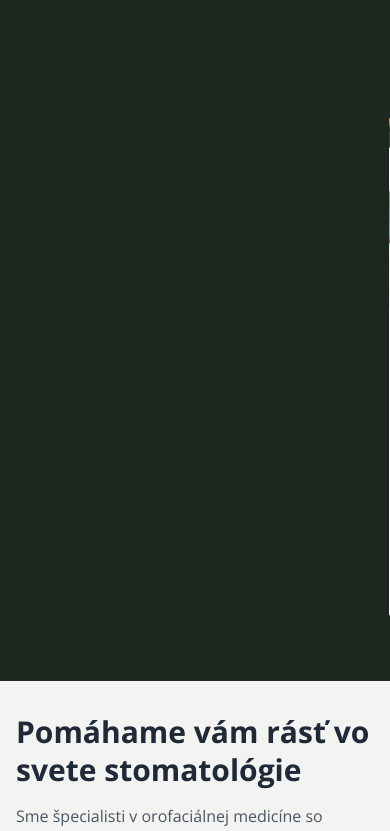
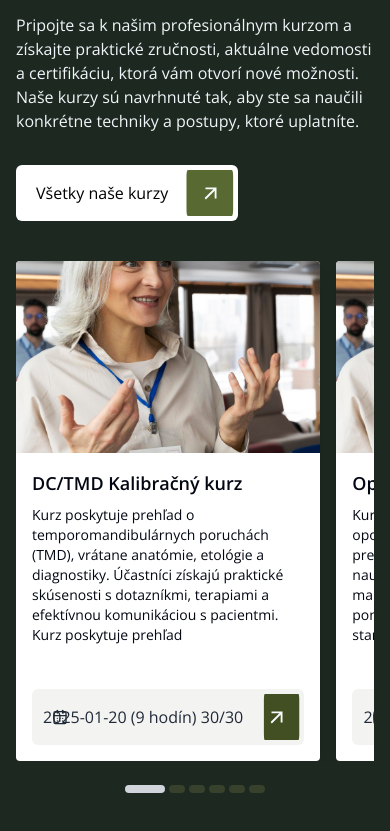
Before and after one commit to dejvidEm/dentistry_courses, a React (Vite) app: page / in a window 390 px wide. Shown: the part 1743-2574 px from the top of the page. Built offline with nearby package versions, Linux system fonts and the light colour scheme.

Commit message:
clickup upravy BUGov

```diff
--- a/src/components/pages/BlogPage.tsx
+++ b/src/components/pages/BlogPage.tsx
@@ -4,8 +4,51 @@ import BlogPostCard from "../ui/BlogPost";
 import Breadcrumbs from "../ui/Breadcrumbs";
 import DentalCareTable from "../ui/tableBlog";
 import { Link } from "react-router-dom";
+import { useRef, useState } from "react";
+
+const blogPosts = [
+  {
+    id: 1,
+    category: "Kategoria",
+    imageUrl: "/images/banner_photo.png",
+    title: "Ako správne vykonať dentálnu hygienu",
+    description:
+      "Naučte sa najlepšie postupy a techniky, aby ste svojim pacientom poskytli profesionálnu a dôklad...",
+    date: "16.10.2024",
+  },
+  {
+    id: 2,
+    category: "Kategoria",
+    imageUrl: "/images/banner_photo.png",
+    title: "Ako správne vykonať dentálnu hygienu",
+    description:
+      "Naučte sa najlepšie postupy a techniky, aby ste svojim pacientom poskytli profesionálnu a dôklad...",
+    date: "16.10.2024",
+  },
+  {
+    id: 3,
+    category: "Kategoria",
+    imageUrl: "/images/banner_photo.png",
+    title: "Ako správne vykonať dentálnu hygienu",
+    description:
+      "Naučte sa najlepšie postupy a techniky, aby ste svojim pacientom poskytli profesionálnu a dôklad...",
+    date: "16.10.2024",
+  },
+];
 
 const BlogPage = () => {
+  const [activeBlogSlide, setActiveBlogSlide] = useState(0); // Rozlišujeme názov
+    const blogSliderRef = useRef<HTMLDivElement | null>(null); // Rozlišujeme referenciu
+
+    const handleBlogScroll = () => {
+      if (blogSliderRef.current) {
+        const scrollLeft = blogSliderRef.current.scrollLeft;
+        const cardWidth = blogSliderRef.current.offsetWidth;
+        const index = Math.round(scrollLeft / cardWidth);
+        setActiveBlogSlide(index);
+      }
+    };
+
   return (
     <div>
       <section className="w-full bg-white px-4 lg:px-20">
@@ -17,20 +60,20 @@ const BlogPage = () => {
 {/* Hero Section */}
 <section className="max-w-[1420px] bg-white mx-auto py-12 lg:py-24 border-b-2 border-gray-1">
   <div className="max-w-[1600px] mx-auto flex flex-col lg:flex-row items-center lg:items-start justify-between px-4 gap-8">
-          <h1 className="text-[36px] lg:text-[58px] leading-none font-semibold text-center lg:text-left">
+    <h1 className="text-[28px] sm:text-[36px] lg:text-[58px] leading-tight font-semibold text-center lg:text-left">
       Ako správne vykonať <br /> dentálnu hygienu
     </h1>
-          <p className="text-[#736E69] text-center lg:text-left lg:w-[500px]">
+    <p className="text-[#736E69] text-center lg:text-left lg:w-[500px] text-sm sm:text-base">
       Zistite, ako správne vykonávať dentálnu hygienu, predchádzať zubným
       ochoreniam a udržiavať zdravý úsmev. Naučte sa používať správne
       techniky čistenia a výber vhodných pomôcok na starostlivosť o zuby.
-            Starajte sa o svoju dentálnu hygienu a predchádzajte problémom.
     </p>
   </div>
 </section>
 
-      <section className="max-w-[1600px] mx-auto flex flex-row justify-between px-[88px] py-8 bg-white">
-        <div className="flex flex-row gap-4">
+{/* Meta Info Section */}
+<section className="max-w-[1600px] mx-auto flex flex-col sm:flex-row justify-between px-4 sm:px-[88px] py-8 bg-white gap-4">
+  <div className="flex flex-row gap-4 items-center">
     <h2 className="text-orange-1">Kategoria</h2>
     <p>15.10 2024</p>
   </div>
@@ -38,7 +81,7 @@ const BlogPage = () => {
     <img
       src="/images/review_profile_photo.png"
       alt="post photo"
-            className="w-16 h-16 rounded-full object-cover border border-gray-200"
+      className="w-12 h-12 sm:w-16 sm:h-16 rounded-full object-cover border border-gray-200"
     />
     <div className="flex flex-col">
       <p className="text-gray-5">Napísala</p>
@@ -47,82 +90,57 @@ const BlogPage = () => {
   </div>
 </section>
 
-      <section className="mx-auto flex flex-row justify-center bg-white mb-20">
+{/* Banner Section */}
+<section className="mx-auto flex flex-col justify-center bg-white mb-20 px-4">
   <img
     src="/images/banerBlog.png"
     alt="banner"
-          className="w-[1400px] md:w-[1200px] px-4 lg:px-2 mx-auto object-cover"
+    className="w-full md:w-[1200px] mx-auto object-cover"
   />
 </section>
 
-      <section className="clanok w-full bg-[#F3F3F1] p-20 my-20">
+{/* Article Section */}
+<section className="clanok w-full bg-[#F3F3F1] px-4 sm:p-20 my-20">
   <div className="bg-white max-w-[1200px] mx-auto rounded p-8 flex flex-col items-center gap-8">
     <div className="text-start">
-            <h1 className="font-semibold text-3xl py-4">Nadpis článku</h1>
-            <p className="leading-7 pb-4 text-gray-5">
-              Lorem ipsum dolor sit amet consectetur. Orci facilisis sed
-              habitant egestas turpis. Malesuada etiam turpis pharetra pharetra.
-              Purus quisque id nunc nunc nec at. Arcu odio eu ultrices felis
-              consectetur ultrices sit felis eget. Eget phasellus non lacus
-              etiam aliquam eget rhoncus neque. Vel arcu orci sapien porttitor
-              vel feugiat risus a. Nec tortor in quis in sit lobortis. In
-              phasellus non cursus massa quis cursus fames ut. Ut ac vitae
-              varius integer sed feugiat est.
+      <h1 className="font-semibold text-2xl sm:text-3xl py-4">Nadpis článku</h1>
+      <p className="leading-7 pb-4 text-gray-5 text-sm sm:text-base">
+        Lorem ipsum dolor sit amet consectetur. Orci facilisis sed habitant
+        egestas turpis. Malesuada etiam turpis pharetra pharetra.
       </p>
       <ul className="leading-8 underline list-disc pl-4 text-gray-5">
         <li>Bold text - Zabezpečenie domácnosti</li>
         <li>Bold text - Zabezpečenie domácnosti</li>
         <li>Bold text - Zabezpečenie domácnosti</li>
       </ul>
-
-            <h1 className="font-semibold text-3xl py-4">
-              Nadpis druhého článku
-            </h1>
-            <p className="leading-7 pb-4 text-gray-5">
-              Lorem ipsum dolor sit amet consectetur. Orci facilisis sed
-              habitant egestas turpis. Malesuada etiam turpis pharetra pharetra.
-              Purus quisque id nunc nunc nec at. Arcu odio eu ultrices felis
-              consectetur ultrices sit felis eget. Eget phasellus non lacus
-              etiam aliquam eget rhoncus neque. Vel arcu orci sapien porttitor
-              vel feugiat risus a. Nec tortor in quis in sit lobortis. In
-              phasellus non cursus massa quis cursus fames ut. Ut ac vitae
-              varius integer sed feugiat est.
-            </p>
-            <ul className="leading-8 underline list-disc pl-4 text-gray-5">
-              <li>Bold text - Zabezpečenie domácnosti</li>
-              <li>Bold text - Zabezpečenie domácnosti</li>
-              <li>Bold text - Zabezpečenie domácnosti</li>
-            </ul>
-          </div>
-          <div className="flex flex-row gap-4">
-            <div className="flex flex-col items-center gap-1">
-              <img src="/images/blogpost.png" alt="blogpost" className="w-96" />
-              <p className="text-sm text-gray-5">
-                Image courtesy of Laura Davidson via Unsplash
+      <h1 className="font-semibold text-2xl sm:text-3xl py-4">Nadpis druhého článku</h1>
+      <p className="leading-7 pb-4 text-gray-5 text-sm sm:text-base">
+        Lorem ipsum dolor sit amet consectetur. Orci facilisis sed habitant
+        egestas turpis. Malesuada etiam turpis pharetra pharetra.
       </p>
     </div>
+    <div className="flex flex-col sm:flex-row gap-4">
       <div className="flex flex-col items-center gap-1">
-              <img src="/images/blogpost.png" alt="blogpost" className="w-96" />
-              <p className="text-sm text-gray-5">
-                Image courtesy of Laura Davidson via Unsplash
-              </p>
+        <img src="/images/blogpost.png" alt="blogpost" className="w-full sm:w-96" />
+        <p className="text-sm text-gray-5">Image courtesy of Laura Davidson via Unsplash</p>
+      </div>
+      <div className="flex flex-col items-center gap-1">
+        <img src="/images/blogpost.png" alt="blogpost" className="w-full sm:w-96" />
+        <p className="text-sm text-gray-5">Image courtesy of Laura Davidson via Unsplash</p>
       </div>
     </div>
-
     <DentalCareTable />
-
-          <div className="border-b-2 border-gray-3 w-[96%]"></div>
-
-          <section className="flex flex-row gap-2 items-center w-full px-4">
-            <h2 className="font-semibold">Zdieľať: </h2>
+    <div className="border-b-2 border-gray-3 w-full"></div>
+    <section className="flex flex-col sm:flex-row gap-4 items-center w-full px-4">
+      <h2 className="font-semibold">Zdieľať:</h2>
       <div className="flex flex-row gap-2">
-              <div className="bg-[#414F22] hover:bg-[#586A31] flex h-9 items-center align-middle p-2 cursor-pointer">
+        <div className="bg-[#414F22] hover:bg-[#586A31] flex h-9 items-center p-2 cursor-pointer">
           <FaFacebook className="text-slate-100" size={20} />
         </div>
-              <div className="bg-[#414F22] hover:bg-[#586A31] flex h-9 items-center align-middle p-2 cursor-pointer">
+        <div className="bg-[#414F22] hover:bg-[#586A31] flex h-9 items-center p-2 cursor-pointer">
           <FaInstagram className="text-slate-100" size={23} />
         </div>
-              <div className="bg-[#414F22] hover:bg-[#586A31] flex h-9 items-center align-middle p-2 cursor-pointer">
+        <div className="bg-[#414F22] hover:bg-[#586A31] flex h-9 items-center p-2 cursor-pointer">
           <FaPaperPlane className="text-slate-100" size={18} />
         </div>
       </div>
@@ -131,43 +149,62 @@ const BlogPage = () => {
 </section>
 
       {/* Sekcia s článkami */}
-      <section className="max-w-[1400px] mx-auto flex flex-col gap-4 pb-28">
-        <div className="flex flex-col gap-2">
-          <div className="flex flex-row pb-4 justify-between items-center max-w-[1200px] w-full mx-auto">
-            <h1 className="font-semibold text-4xl">
-              Inšpirujte sa našimi <br /> článkami!
-            </h1>
-            <Link to="/blog"><ArrowButton text="Všetky Naše články" /></Link>
+      <section className="w-full mx-auto py-16">
+  <div className="max-w-7xl mx-auto px-4">
+    <h2 className="text-3xl font-bold text-gray-800 pb-4">
+      Inšpirujte sa našimi článkami!
+    </h2>
+    <Link to="/blog">
+      <ArrowButton text="Všetky naše články" />
+    </Link>
+
+    {/* Slider pre mobilné zariadenia */}
+    <div
+      ref={blogSliderRef}
+      className="my-10 flex overflow-x-auto snap-x snap-mandatory space-x-4 scrollbar-hide md:hidden pb-2"
+      onScroll={handleBlogScroll}
+    >
+      {blogPosts.map((post) => (
+        <div key={post.id} className="w-[85%] flex-shrink-0 snap-start">
+          <BlogPostCard
+            category={post.category}
+            imageUrl={post.imageUrl}
+            title={post.title}
+            description={post.description}
+            date={post.date}
+          />
         </div>
+      ))}
     </div>
-        <div className="flex flex-row justify-center gap-6 max-w-[1200px] mx-auto">
+
+    {/* Grid pre desktop */}
+    <div className="mt-10 grid-cols-1 md:grid-cols-3 gap-4 hidden md:grid">
+      {blogPosts.map((post) => (
+        <div key={post.id} className="">
           <BlogPostCard
-            category={"Kategoria"}
-            imageUrl={"/images/banner_photo.png"}
-            title={"Ako správne vykonať dentálnu hygienu"}
-            description={
-              "Naučte sa najlepšie postupy a techniky, aby ste svojim pacientom poskytli profesionálnu a dôklad..."
-            }
-            date={"16.10.2024"}
+            category={post.category}
+            imageUrl={post.imageUrl}
+            title={post.title}
+            description={post.description}
+            date={post.date}
           />
-          <BlogPostCard
-            category={"Kategoria"}
-            imageUrl={"/images/banner_photo.png"}
-            title={"Ako správne vykonať dentálnu hygienu"}
-            description={
-              "Naučte sa najlepšie postupy a techniky, aby ste svojim pacientom poskytli profesionálnu a dôklad..."
-            }
-            date={"16.10.2024"}
-          />
-          <BlogPostCard
-            category={"Kategoria"}
-            imageUrl={"/images/banner_photo.png"}
-            title={"Ako správne vykonať dentálnu hygienu"}
-            description={
-              "Naučte sa najlepšie postupy a techniky, aby ste svojim pacientom poskytli profesionálnu a dôklad..."
-            }
-            date={"16.10.2024"}
-          />
+        </div>
+      ))}
+    </div>
+
+    {/* Indikátory (pásiky) pre mobil */}
+    <div className="flex justify-center items-center mt-6 space-x-1 md:hidden">
+      {blogPosts.map((_, index) => (
+        <div
+          key={index}
+          className={`h-2 rounded transition-all duration-300 ${
+            activeBlogSlide === index
+              ? "bg-[#38412b] w-10" // Aktívny pásik: tmavší a dlhší
+              : "bg-gray-300 w-4" // Neaktívne pásiky: kratšie a svetlejšie
+          }`}
+        ></div>
+      ))}
+    </div>
   </div>
 </section>
     </div>
--- a/src/components/pages/Homepage.tsx
+++ b/src/components/pages/Homepage.tsx
@@ -6,6 +6,7 @@ import ResponsiveSlider from "../ui/Slider";
 import { useRef, useState } from "react";
 import ArrowButton from "../ui/ArrowButton";
 import { Link } from "react-router-dom";
+import BlogPostCard from "../ui/BlogPost";
 
 // Typy pre dynamické dáta
 interface Feature {
@@ -205,6 +206,18 @@ const HomePage: React.FC = () => {
     }
   };
 
+  const [activeKurzSlide, setActiveKurzSlide] = useState(0); // Rozlišujeme názov
+  const kurzSliderRef = useRef<HTMLDivElement | null>(null); // Rozlišujeme referenciu
+
+  const handleKurzScroll = () => {
+    if (kurzSliderRef.current) {
+      const scrollLeft = kurzSliderRef.current.scrollLeft;
+      const cardWidth = kurzSliderRef.current.offsetWidth;
+      const index = Math.round(scrollLeft / cardWidth);
+      setActiveKurzSlide(index);
+    }
+  };
+
   const blogPosts = [
     {
       id: 1,
@@ -350,8 +363,8 @@ const HomePage: React.FC = () => {
 </section>
 
       {/* tmavozelena sekcia s kurzami */}
-      <section className="w-full mx-auto slider bg-[#1C2820] py-16 px-16 flex flex-col gap-12">
-        <div className="flex max-w-[1600px] mx-auto flex-col justify-between items-start">
+      <section className="w-full mx-auto slider bg-[#1C2820] py-16 px-16 hidden md:flex flex-col gap-12">
+        <div className="flex max-w-[1400px] mx-auto flex-col justify-between items-start">
           <div className="flex flex-row pb-8">
             <div className="flex flex-col gap-2 w-3/5">
               <h1 className="text-slate-100 text-3xl font-bold mb-4">
@@ -395,11 +408,71 @@ const HomePage: React.FC = () => {
                 capacity={course.capacity}
               />
             ))}
-            visibleItems={4}
+            visibleItems={3}
             showPartialNext={true}
           />
         </div>
       </section>
+
+
+
+
+      <section className="bg-[#1C2820] w-full mx-auto py-16 block md:hidden">
+  <div className="max-w-7xl mx-auto px-4">
+    <h2 className="text-3xl font-bold text-slate-100 pb-4">
+      Objavte kurzy, ktoré <br /> Vás posunú vpred!
+    </h2>
+    <p className="text-slate-100 pb-8">
+      Pripojte sa k našim profesionálnym kurzom a získajte praktické zručnosti, aktuálne vedomosti a certifikáciu, ktorá vám otvorí nové možnosti. Naše kurzy sú navrhnuté tak, aby ste sa naučili konkrétne techniky a postupy, ktoré uplatníte.
+    </p>
+    <Link to="/blog">
+      <ArrowButton text="Všetky naše kurzy" variant="white" />
+    </Link>
+
+    {/* Slider pre mobilné zariadenia */}
+    <div
+      ref={kurzSliderRef}
+      className="mt-10 flex overflow-x-auto snap-x snap-mandatory space-x-4 scrollbar-hide md:hidden"
+      style={{ scrollSnapType: 'x mandatory' }}
+      onScroll={handleKurzScroll}
+    >
+      {courses.map((course, index) => (
+        <div
+          key={index}
+          className="w-[85%] flex-shrink-0 snap-center"
+          style={{ scrollSnapAlign: 'center' }}
+        >
+          <CourseCard
+            image={course.image}
+            title={course.title}
+            description={course.description}
+            date={course.date}
+            duration={course.duration}
+            capacity={course.capacity}
+          />
+        </div>
+      ))}
+    </div>
+
+    {/* Indikátory (pásiky) pre mobil */}
+    <div className="flex justify-center items-center mt-6 space-x-1 md:hidden">
+      {courses.map((_, index) => (
+        <div
+          key={index}
+          className={`h-2 rounded transition-all duration-300 ${
+            activeKurzSlide === index
+              ? "bg-gray-300 w-10" // Aktívny pásik: tmavší a dlhší
+              : "bg-[#38412b] w-4" // Neaktívne pásiky: kratšie a svetlejšie
+          }`}
+        ></div>
+      ))}
+    </div>
+  </div>
+</section>
+
+
+
+
 
       {/* sekcia s fotkami na lavej strane */}
       <section className="max-w-[1400px] mx-auto px-4 py-8 grid grid-cols-1 lg:grid-cols-2 gap-12 items-center">
@@ -415,19 +488,24 @@ const HomePage: React.FC = () => {
   </div>
 
   {/* Prvý stĺpec - Fotka */}
-  <div className="flex justify-center lg:justify-start">
+  <div className="flex justify-center gap-4 lg:justify-start">
     <img
       src="/images/home_img_sec.png"
       alt="Image 1"
       className="rounded w-full lg:w-[300px]"
     />
+    <img
+      src="/images/home_img_sec2.png"
+      alt="Image 1"
+      className="rounded w-full lg:w-[300px] hidden md:block"
+    />
   </div>
 </section>
 
       {/* Hodnotenia kurzov */}
-      <section className="max-w-[1400px] mx-auto reviews flex flex-col lg:flex-row py-24 pb-32 px-8 gap-8 lg:gap-12">
+      <section className="max-w-[1600px] mx-auto reviews flex flex-col lg:flex-row py-24 pb-32 px-8 gap-8 lg:gap-12">
         <div className="flex flex-col gap-8 w-full lg:w-2/3">
-          <div className="flex flex-col lg:flex-col justify-between items-start lg:items-start gap-4">
+          <div className="flex flex-col lg:flex-col justify-between items-start lg:items-start gap-4 px-8">
             <h1 className="text-gray-800 text-2xl lg:text-3xl font-bold">
               Hodnotenia kurzov
             </h1>
@@ -480,33 +558,43 @@ const HomePage: React.FC = () => {
     <Link to="/blog">
       <ArrowButton text="Všetky naše články" />
     </Link>
-        {/* Slider */}
+
+    {/* Slider pre mobilné zariadenia */}
     <div
       ref={blogSliderRef}
-          className="mt-10 flex overflow-x-auto snap-x snap-mandatory space-x-4 scrollbar-hide"
+      className="mt-10 flex overflow-x-auto snap-x snap-mandatory space-x-4 scrollbar-hide md:hidden"
       onScroll={handleBlogScroll}
     >
       {blogPosts.map((post) => (
-            <div
-              key={post.id}
-              className="bg-white p-6 rounded w-[85%] flex-shrink-0 snap-start"
-            >
-              <img
-                src={post.imageUrl}
-                alt={post.title}
-                className="w-full h-40 object-cover rounded"
+        <div key={post.id} className="w-[85%] flex-shrink-0 snap-start">
+          <BlogPostCard
+            category={post.category}
+            imageUrl={post.imageUrl}
+            title={post.title}
+            description={post.description}
+            date={post.date}
           />
-              <h3 className="text-lg font-semibold text-gray-800 mt-4">
-                {post.title}
-              </h3>
-              <p className="mt-2 text-gray-600">{post.description}</p>
-              <span className="text-sm text-gray-500">{post.date}</span>
         </div>
       ))}
     </div>
 
-        {/* Indikátory (pásiky) */}
-        <div className="flex justify-center items-center mt-6 space-x-1">
+    {/* Grid pre desktop */}
+    <div className="mt-10 grid-cols-1 md:grid-cols-3 gap-4 hidden md:grid">
+      {blogPosts.map((post) => (
+        <div key={post.id} className="">
+          <BlogPostCard
+            category={post.category}
+            imageUrl={post.imageUrl}
+            title={post.title}
+            description={post.description}
+            date={post.date}
+          />
+        </div>
+      ))}
+    </div>
+
+    {/* Indikátory (pásiky) pre mobil */}
+    <div className="flex justify-center items-center mt-6 space-x-1 md:hidden">
       {blogPosts.map((_, index) => (
         <div
           key={index}
--- a/src/components/pages/Onas.tsx
+++ b/src/components/pages/Onas.tsx
@@ -10,6 +10,7 @@ import { IoIosCheckmarkCircle } from "react-icons/io";
 import ArrowButton from "../ui/ArrowButton";
 import CourseCard from "../ui/CourseCard";
 import { Link } from "react-router-dom";
+import BlogPostCard from "../ui/BlogPost";
 
 interface TimelineItem {
   year: number;
@@ -180,6 +181,46 @@ const handleScroll = () => {
     setActiveSlide(index);
   }
 };
+
+const [activeAboutSlide, setActiveAboutSlide] = useState(0); // Rozlišujeme názov
+  const aboutSliderRef = useRef<HTMLDivElement | null>(null); // Rozlišujeme referenciu
+
+  const handleAboutScroll = () => {
+    if (aboutSliderRef.current) {
+      const scrollLeft = aboutSliderRef.current.scrollLeft;
+      const cardWidth = aboutSliderRef.current.offsetWidth;
+      const index = Math.round(scrollLeft / cardWidth);
+      setActiveAboutSlide(index);
+    }
+  };
+
+  const aboutPosts = [
+    {
+      id: 1,
+      title: "Pacient ako stredobod starostlivosti",
+      description:
+        "Veríme, že každý pacient je jedinečný. Našou víziou je naučiť odborníkov v zubnom lekárstve, aby sa pozerali za hranice zubov a sústredili sa na človeka ako celok. Cieľom je poskytovať starostlivosť, ktorá je nielen kvalitná, ale aj individuálne prispôsobená potrebám pacienta."
+    },
+    {
+      id: 1,
+      title: "Vzdelávanie založené na dôkazoch",
+      description:
+        "Naše kurzy sú postavené na pevných základoch vedy a výskumu. Neustále sledujeme nové poznatky, aby sme mohli vzdelávať odborníkov na základe aktuálnych dôkazov. Našou víziou je prispievať k rozvoju zubného lekárstva, ktoré je moderné, presné a vedecky podložené."
+    },
+    {
+      id: 1,
+      title: "Dostupné špecializované vzdelávanie",
+      description:
+        "Ako jediný špecialista v orofaciálnej bolesti, dysfunkcii, opotrebovaní zubov a spánkovej medicíne, ktorý hovorí po slovensky, chceme priblížiť túto problematiku odborníkom na Slovensku.  Víziou je rozširovať znalosti a zlepšovať zdravotnú starostlivosť,aby boli tieto oblasti lepšie pochopené."
+    },
+    {
+      id: 1,
+      title: "Podpora a dlhodobý rozvoj odborníkov",
+      description:
+        "Nejde len o kurzy - ide o budovanie komunity odborníkov. Víziou je vytvoriť priestor, kde môžu profesionáli rásť, učiť sa a dostávať podporu pri riešení klinických prípadov. Flexibilita vzdelávacích programov a mentoring na mieru umožňujú každému napredovať podľa svojich potrieb."
+    },
+  ];
+
 
   return (
     <div className="bg-[#F3F3F1]">
@@ -369,9 +410,49 @@ const handleScroll = () => {
         </div>
       </section>
 
-      <section>
+      <section className="hidden md:block">
         <VisionSection />
       </section>
+
+      <section className="w-full mx-auto py-16">
+  <div className="max-w-7xl mx-auto px-4">
+    <h2 className="text-3xl font-bold text-gray-800">
+      Naša vízia a misia
+    </h2>
+
+    {/* Slider pre mobilné zariadenia */}
+    <div
+      ref={aboutSliderRef}
+      className="mt-6 flex overflow-x-auto snap-x snap-mandatory space-x-4 scrollbar-hide md:hidden"
+      onScroll={handleAboutScroll}
+    >
+      {aboutPosts.map((post) => (
+        <div key={post.id} className="w-[85%] flex-shrink-0 snap-start">
+          <div className="bg-white p-6 rounded shadow-md">
+            <h3 className="text-xl font-semibold text-gray-800">
+              {post.title}
+            </h3>
+            <p className="mt-2 text-gray-600">{post.description}</p>
+          </div>
+        </div>
+      ))}
+    </div>
+
+    {/* Indikátory (pásiky) pre mobil */}
+    <div className="flex justify-center items-center mt-6 space-x-1 md:hidden">
+      {aboutPosts.map((_, index) => (
+        <div
+          key={index}
+          className={`h-2 rounded transition-all duration-300 ${
+            activeAboutSlide === index
+              ? "bg-[#38412b] w-10" // Aktívny pásik: tmavší a dlhší
+              : "bg-gray-300 w-4" // Neaktívne pásiky: kratšie a svetlejšie
+          }`}
+        ></div>
+      ))}
+    </div>
+  </div>
+</section>
 
       <section className="slider py-8 px-16 flex flex-col gap-8">
         <div className="flex flex-row px-4 justify-between items-end">
--- a/src/components/ui/BlogPost.tsx
+++ b/src/components/ui/BlogPost.tsx
@@ -15,7 +15,7 @@ const BlogPostCard: React.FC<BlogCardProps> = ({
   date,
 }) => {
   return (
-    <div className="max-w-sm bg-white rounded shadow-lg overflow-hidden">
+    <div className="max-w-sm bg-white rounded shadow-md overflow-hidden">
       <div className="relative">
         <img src={imageUrl} alt={title} className="w-full h-48 object-cover" />
         <span className="absolute top-3 left-3 bg-[#BC6C25] text-white text-sm px-3 py-1 rounded">
--- a/src/components/ui/Navbar.tsx
+++ b/src/components/ui/Navbar.tsx
@@ -103,7 +103,7 @@ const Navbar: React.FC = () => {
       >
         <div className="px-4 pt-4 pb-3 space-y-3 sm:px-6">
           <Link
-            to="/about"
+            to="/kurzy"
             className="block text-gray-700 text-xl hover:text-[#38412b]"
             onClick={closeMenu}
           >
--- a/src/components/ui/Slider.tsx
+++ b/src/components/ui/Slider.tsx
@@ -74,7 +74,7 @@ const ResponsiveSlider = forwardRef((props: SliderProps, ref) => {
     moveX.current = null;
   };
 
-  const partialVisibleWidth = showPartialNext ? 10 : 0; // Percentá viditeľného ďalšieho slideru
+  const partialVisibleWidth = window.innerWidth < 768 ? 10 : showPartialNext ? 10 : 0; // Na mobiloch zobrazujeme čiastočnú kartu
 
   return (
     <div
@@ -94,7 +94,8 @@ const ResponsiveSlider = forwardRef((props: SliderProps, ref) => {
           <div
             key={index}
             style={{
-              width: `${100 / itemsToShow - partialVisibleWidth / itemsToShow}%`,
+              width: `${
+100 / itemsToShow - (partialVisibleWidth / itemsToShow) * (window.innerWidth < 768 ? 0.5 : 1)}%`,
             }}
             className="flex-shrink-0 flex-row pr-2"
           >
```
Lines whose indentation alone changed are shown as unchanged.
